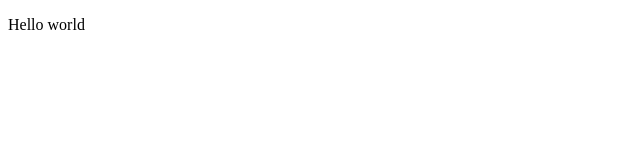
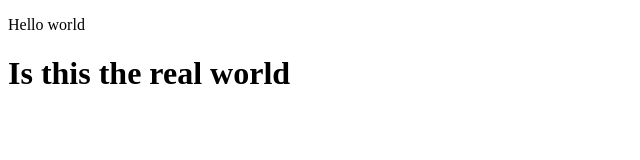
Before and after one commit to johnandrewlewis/test, a plain HTML site: page index.html in a window 1280 px wide. Shown: the whole page, without its empty margins (0-640 px from the left). Drawn offline with Linux system fonts and the light colour scheme.

Commit message:
Add heading

```diff
--- a/index.html
+++ b/index.html
@@ -9,6 +9,7 @@
 
 <body>
     <p>Hello world</p>
+    <h1>Is this the real world</h1>
 </body>
 
 
```
